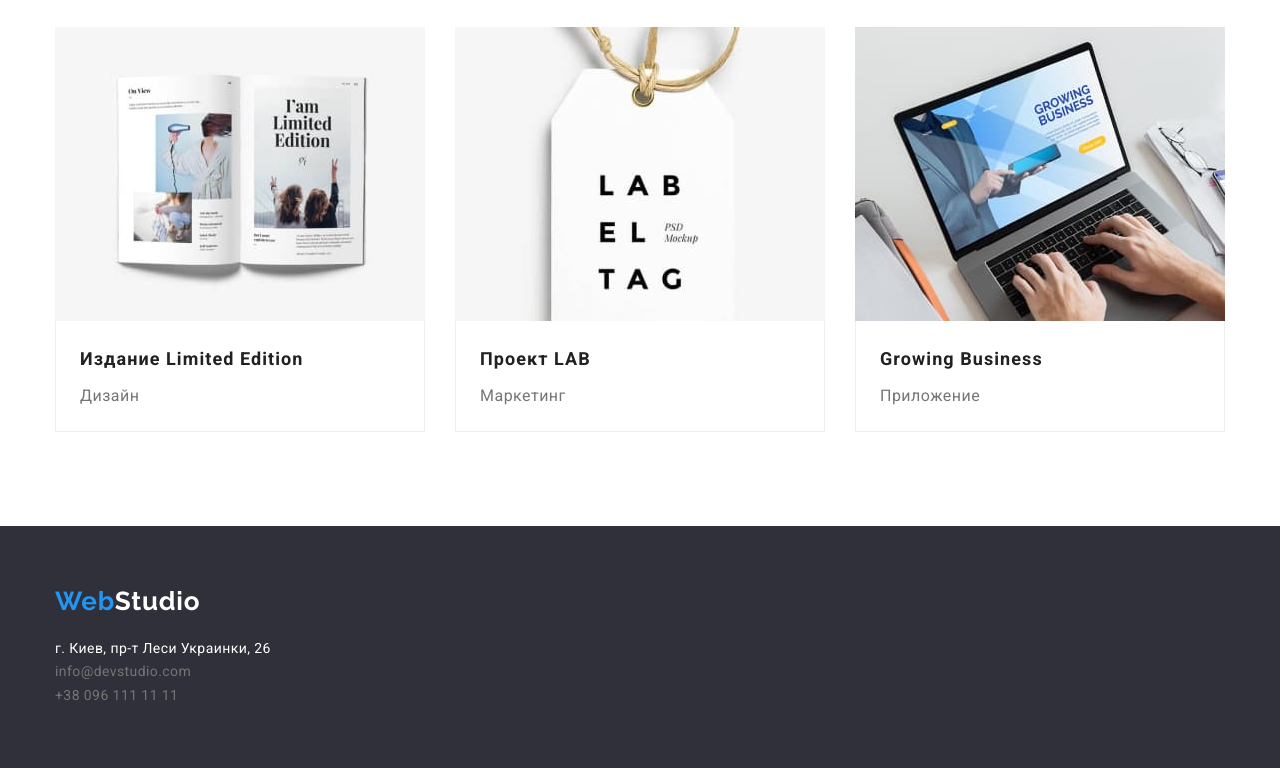
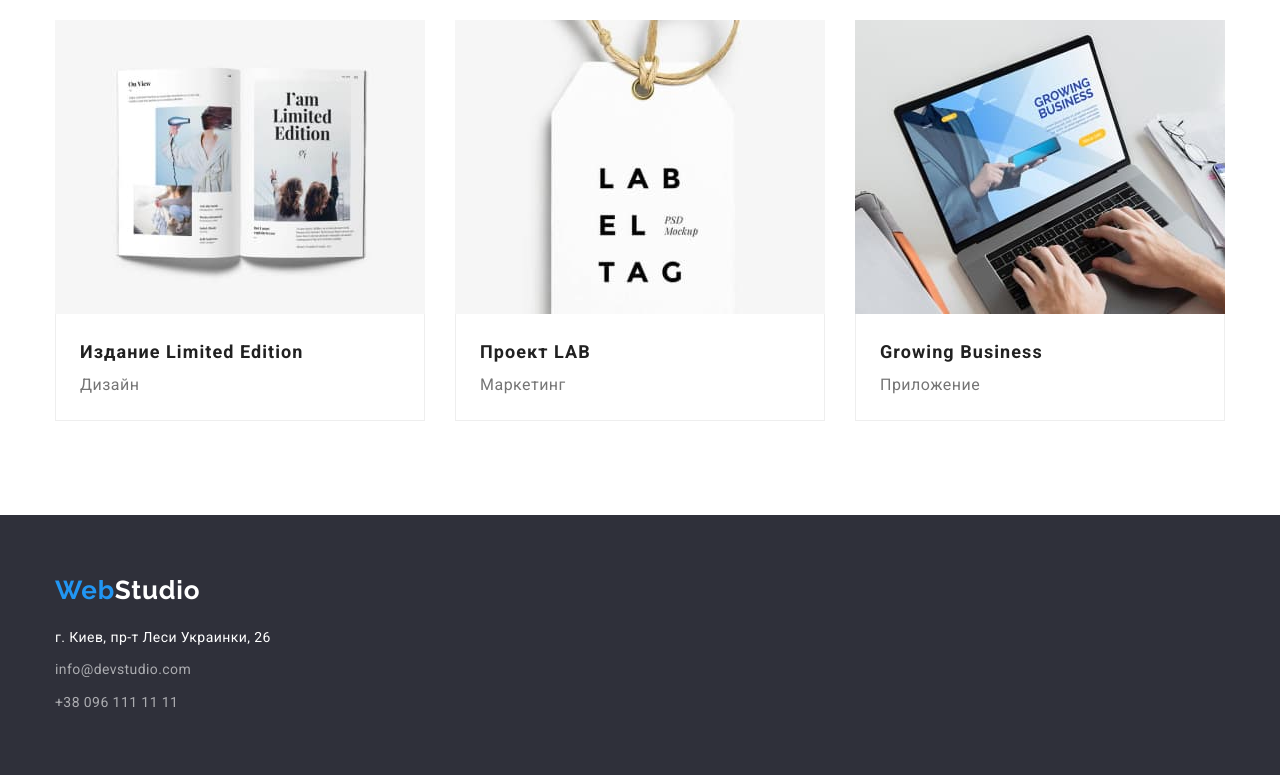
Before and after one commit to Bohdana2389/goit-markup-hw-03, a plain HTML site: page portfolio.html in a window 1280 px wide. Shown: the part 1113-1888 px from the top of the page. Drawn offline with nearby package versions, Linux system fonts and the light colour scheme.

Commit message:
introduced changes

```diff
--- a/css/style.css
+++ b/css/style.css
@@ -63,7 +63,6 @@ body {
 
 .header-borders {
   border-bottom: 1px solid #ececec;
-  border: 1px solid #ECECEC;
 }
 
 .head {
@@ -213,6 +212,7 @@ ul {
 }
 
 .label-text {
+  padding-bottom: 10px;
   font-family: var(--main-font);
   font-weight: bold;
   font-size: 14px;
@@ -260,10 +260,6 @@ ul {
 }
 
 .page {
-  padding-left: 24px;
-  padding-top: 20px;
-  padding-right: 24px;
-  padding-bottom: 4px;
   font-family: var(--main-font);
   font-weight: bold;
   font-size: 18px;
@@ -273,9 +269,6 @@ ul {
 }
 
 .site {
-  padding-left: 24px;
-  padding-right: 24px;
-  padding-bottom: 20px;
   font-family: var(--main-font);
   font-weight: normal;
   font-size: 16px;
@@ -298,7 +291,7 @@ ul {
   font-size: 14px;
   line-height: 1.71;
   letter-spacing: 0.03em;
-  color: var (var(--title-color));
+  color: var(--title-color);
 }
 
 .container {
@@ -311,12 +304,11 @@ ul {
 
 .advantages{
   padding-top: 94px;
-  background-color: var(--background-color);
 }
 
 .section {
   padding-top: 94px;
-  background-color: var(--background-color);
+  padding-bottom: 94px;
 }
 
 .images {
@@ -341,6 +333,7 @@ ul {
   padding-top: 30px;
   padding-bottom: 30px;
 }
+
 .dark-fone {
   padding-top: 60px;
   padding-bottom: 60px;
@@ -349,7 +342,8 @@ ul {
 }
 
 .cont-clr{
-  color: var(--main-text-color);
+  color: rgba(255, 255, 255, 0.6);
+
 }
 
 .row {
@@ -389,7 +383,18 @@ ul {
   padding-top: 0;
   margin-bottom: 20px;
 }
+
+.indent-footer{
+  display: block;
+  padding-bottom: 0;
+  padding-top: 0;
+  margin-bottom: 9px;
+}
 .description {
+  padding-left: 24px;
+  padding-right: 24px;
+  padding-bottom: 20px;
+  padding-top: 20px;
   background: #ffffff;
   border-bottom: 1px solid #eeeeee;
   border-left: 1px solid #eeeeee;
--- a/portfolio.html
+++ b/portfolio.html
@@ -16,7 +16,7 @@
 </head>
 
 <body>
-    <header class="page-header header-border">
+    <header class="page-header header-borders">
         <div class="container">
         <nav class="nav">
             <a class="link logo" href="./index.html"><span class="web">Web</span><span class="studio">Studio</span></a>
@@ -84,8 +84,8 @@
         <a class="link logo dark-logo" href="./index.html"><span class="web">Web</span>Studio</a>
         <address>
             <ul class="dark-list">
-                <li><a class="address" href="#"> г. Киев, пр-т Леси Украинки, 26</a> </li>
-                <li><a class="link cont-clr" href="mailto:info@devstudio.com">info@devstudio.com</a></li>
+                <li><a class="address indent-footer" href="#"> г. Киев, пр-т Леси Украинки, 26</a> </li>
+                <li><a class="link cont-clr indent-footer" href="mailto:info@devstudio.com">info@devstudio.com</a></li>
                 <li><a class="link cont-clr" href="tel:+380961111111">+38 096 111 11 11</a></li>
             </ul>
         </address>
```
Also changed, not shown: index.html (+3 -3 lines).
